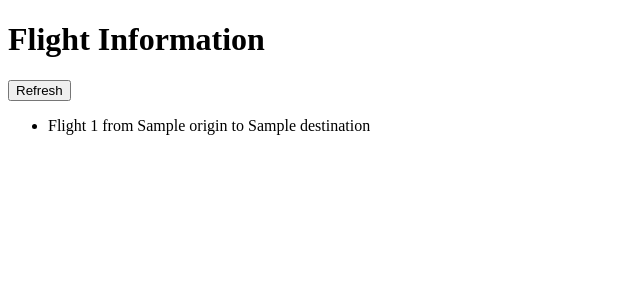
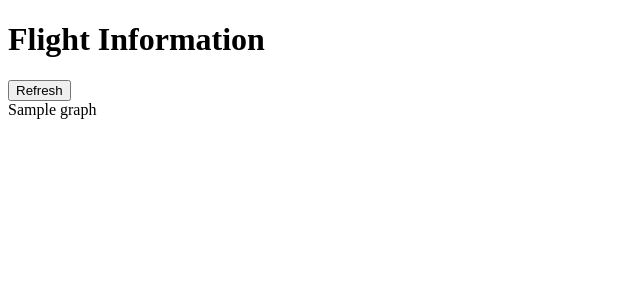
Before and after one commit to Kodotautas/Data-Engineering, a Flask app: template 6_Best_time_watch_airplanes_in_vno/templates/flight_info.html in a window 1280 px wide. Shown: the top 300 px of the page, without its empty margins (0-640 px from the left). Run offline with Flask 3, Linux system fonts and the light colour scheme; the template is opened without the code that fills it: most values are stand-ins (such as "Sample title", 1, 10 or a date in 2020); parts of the project's set-up code (start-up, migrations or seed data) failed here and were passed over; some libraries are stand-ins or nearby versions.

Commit message:
added plotly table

```diff
--- a/6_Best_time_watch_airplanes_in_vno/app.py
+++ b/6_Best_time_watch_airplanes_in_vno/app.py
@@ -1,17 +1,25 @@
+import plotly.express as px
+import plotly.graph_objects as go
+from plotly.offline import plot
+
 from flask import Flask, render_template
+from helpers.flights_data import FlightData
 
 app = Flask(__name__)
 
-# Simulated flight data
-flights = [
-    {'flight_number': 'F123', 'origin': 'New York', 'destination': 'Los Angeles'},
-    {'flight_number': 'F456', 'origin': 'Chicago', 'destination': 'Miami'},
-    {'flight_number': 'F789', 'origin': 'San Francisco', 'destination': 'Seattle'}
-]
+# Get flights data
+flights = FlightData('EYVI').group_flights_by_final_time()
 
 @app.route('/')
-def show_flights():
-    return render_template('flight_info.html', flights=flights)
+def flights_table():
+    # Create a table of flight destinations
+    fig = go.Figure(data=[go.Table(
+        header=dict(values=['Final Time', 'Count']),
+        cells=dict(values=[flights['final_time'], flights['count']])
+    )])
+    graph = plot(fig, output_type='div')
+
+    return render_template('flight_info.html', flights=flights, graph=graph)
 
 if __name__ == '__main__':
     app.run(debug=True)
--- a/6_Best_time_watch_airplanes_in_vno/templates/flight_info.html
+++ b/6_Best_time_watch_airplanes_in_vno/templates/flight_info.html
@@ -1,15 +1,17 @@
 <!DOCTYPE html>
 <html>
 <head>
-    <title>Flight Information</title>
+    <title>VNO Best time</title>
+    <!-- Add Plotly dependencies -->
+    <script src="https://cdn.plot.ly/plotly-latest.min.js"></script>
 </head>
 <body>
     <h1>Flight Information</h1>
     <button onclick="location.reload();">Refresh</button>
-    <ul>
-        {% for flight in flights %}
-            <li>Flight {{ flight['flight_number'] }} from {{ flight['origin'] }} to {{ flight['destination'] }}</li>
-        {% endfor %}
-    </ul>
+
+    <!-- Display the Plotly chart -->
+    <div>
+        {{ graph | safe }}
+    </div>
 </body>
 </html>
```
